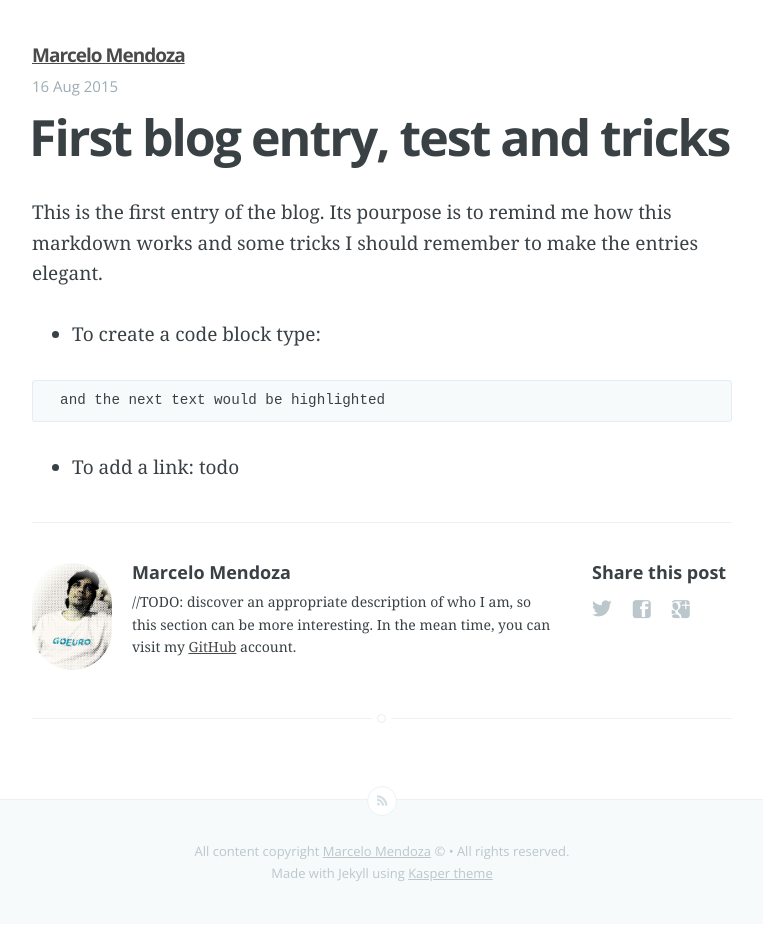
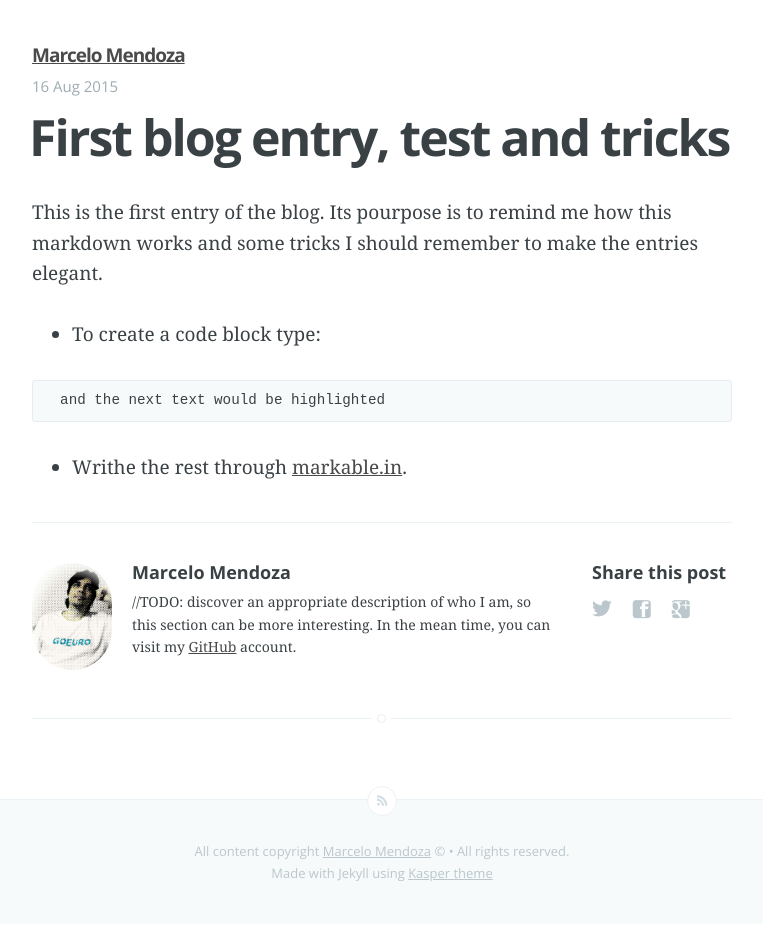
Before and after one commit to mjmendo/mjmendo.github.io, a Jekyll site: the page built from _posts/2015-08-16-first-one-and-helps.md, in a window 1280 px wide. Shown: the whole page, without its empty margins (258-1021 px from the left). Built offline with Jekyll 4.4.1, drawn with Linux system fonts in a browser that asks for light colours; Markdown is read by kramdown in place of the engine named in the settings.

Commit message:
adding link to markup editor

```diff
--- a/_posts/2015-08-16-first-one-and-helps.md
+++ b/_posts/2015-08-16-first-one-and-helps.md
@@ -12,4 +12,4 @@ This is the first entry of the blog. Its pourpose is to remind me how this markd
   and the next text would be highlighted
 {% endhighlight %}
 
-* To add a link: todo
+* Writhe the rest through [markable.in](http://markable.in/).
```
